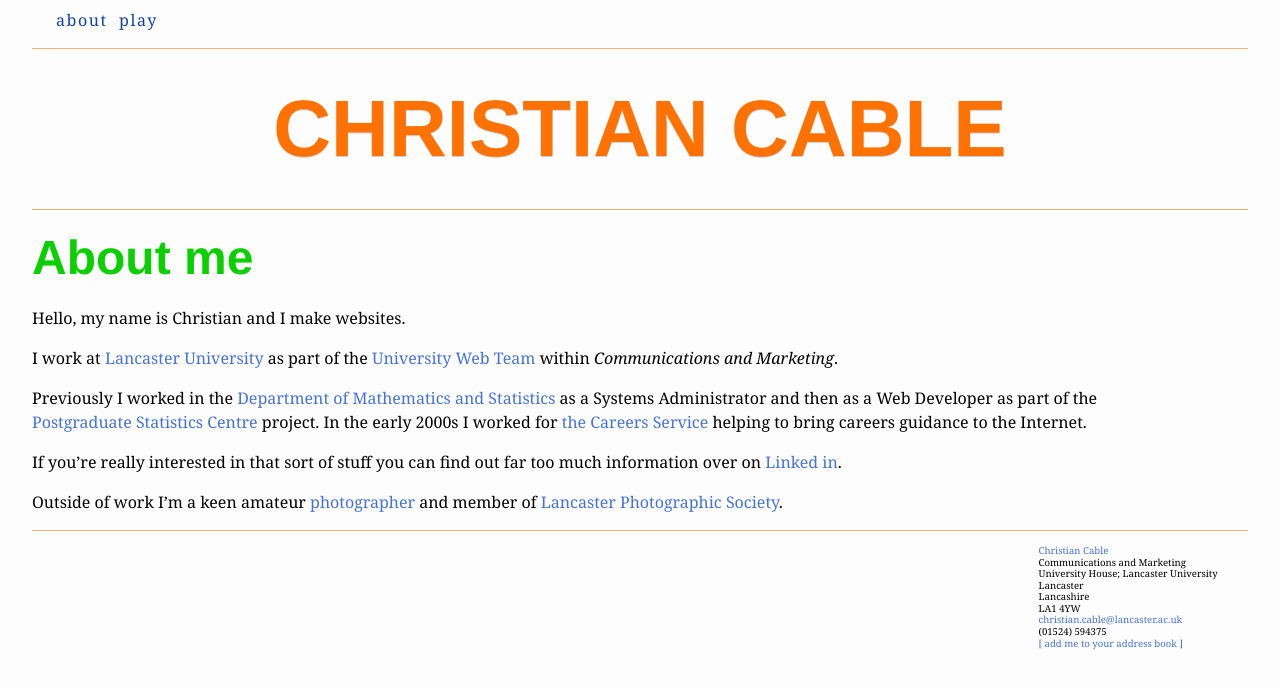
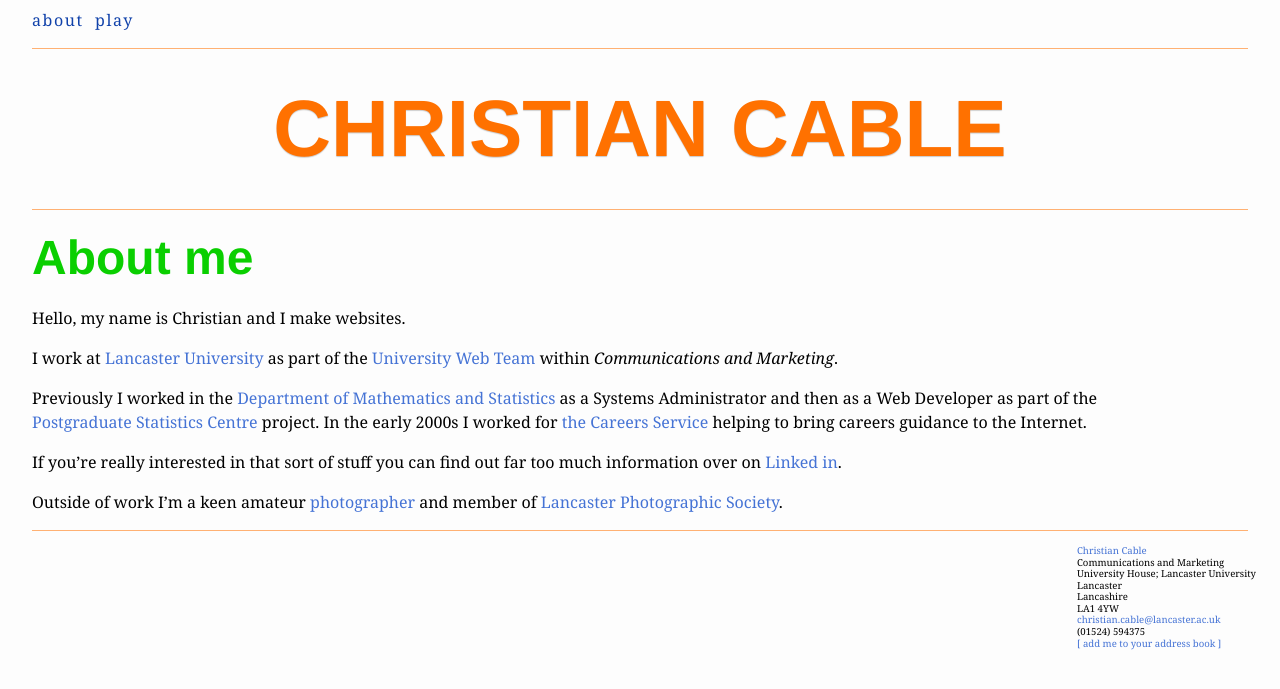
Before and after one commit to christiancable/christiancable.github.io, a Jekyll site: the page built from index.md, in a window 1280 px wide. Shown: the top 689 px of the page. Built offline with Jekyll 4.4.1, drawn with Linux system fonts in a browser that asks for light colours.

Commit message:
Fix for uneven page margins

```diff
--- a/css/site.scss
+++ b/css/site.scss
@@ -6,8 +6,7 @@ $colour-nav-link:   #1142aa;
 $colour-outline:    #ffb173;
 $colour-h1:         #ff7100;
 $colour-h2:         #0acf00;
-
-
+$gutter:            2em;
 
 body {
     background-color: $colour-page-bg;
@@ -82,8 +81,8 @@ ul {
     border-bottom-style: solid;
     border-right-style: none;
     border-top-style: solid;
-    margin-right: 2em;
-    margin-left: 2em;
+    margin-right: $gutter;
+    margin-left: $gutter;
     border-color: $colour-outline;
 
     p {
@@ -119,6 +118,10 @@ ul#nav{
         float: left;
     }
 
+    &:first-child {
+        padding-left: 0;
+    }
+
     a {
         color: $colour-nav-link;
     }
@@ -136,10 +139,11 @@ a {
 }
 
 #header {
-    padding: 0.5em;
+    padding-top: 0.5em;
+    padding-bottom: 0.5em;
     margin-bottom: 1em;
-    margin-right: 2em;
-    margin-left: 2em;
+    margin-right: $gutter;
+    margin-left: $gutter;
 
 
 }
@@ -150,8 +154,11 @@ a {
     padding: 0.5em;
     font-size: 60%;
     line-height:1.2em;
-    margin-right:6em;
+    // margin-right:6em;
     padding-bottom: 1em;
+
+    margin-right: $gutter;
+    margin-left: $gutter;
 
 }
 
```
